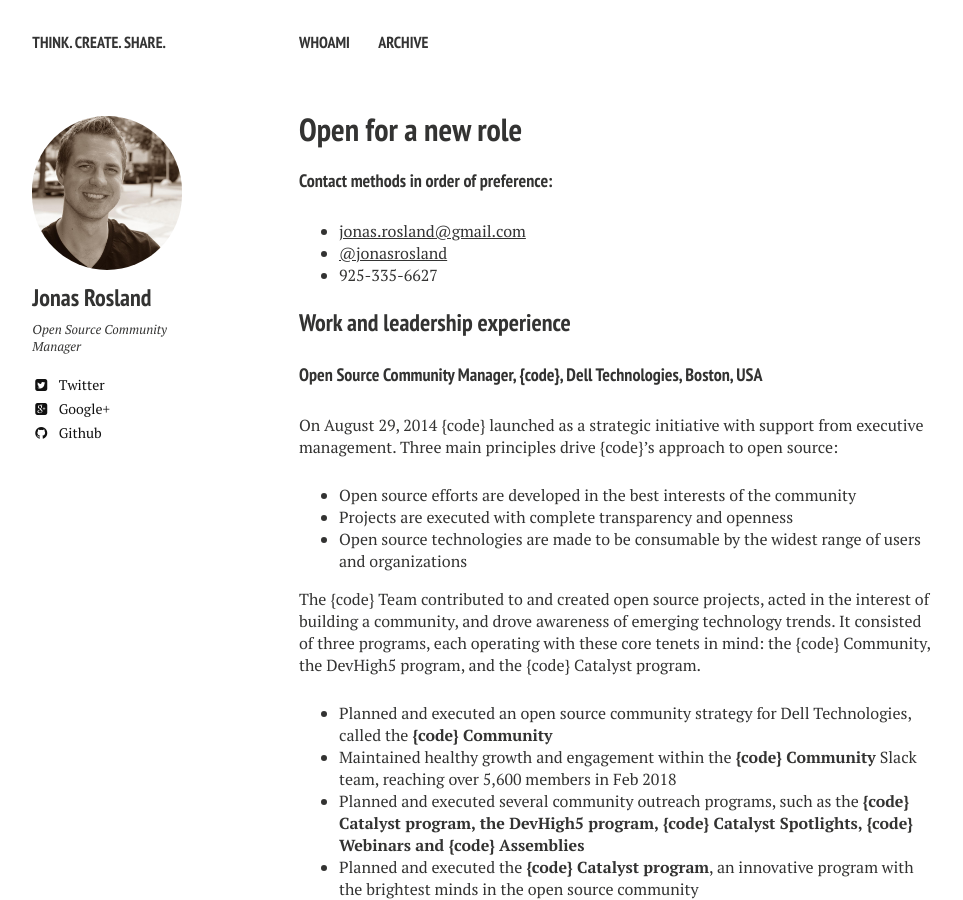
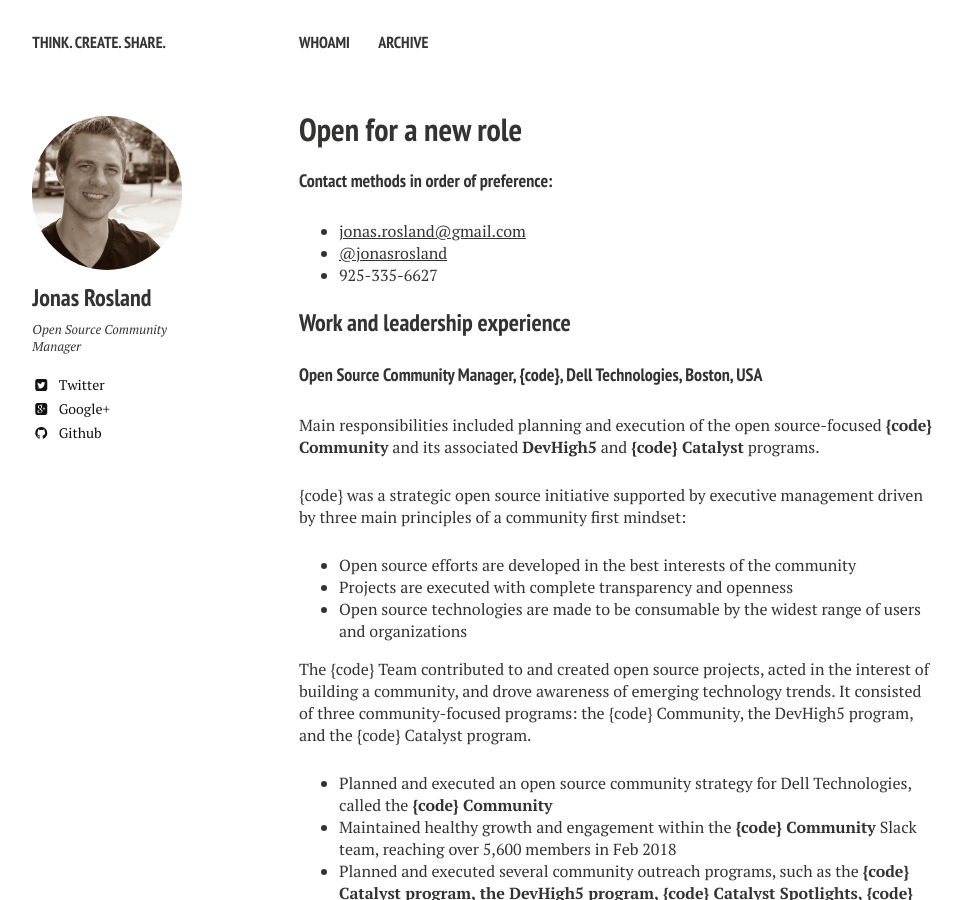
Before and after one commit to jonasrosland/old-blog, a Jekyll site: the page built from open-for-a-new-role.md, in a window 1280 px wide and 900 px high. Shown: the whole window, without its empty margins (21-984 px from the left). Built offline with Jekyll 4.4.1, drawn with Linux system fonts in a browser that asks for light colours; nearby versions of some CDN libraries.

Commit message:
Adding resume v2

```diff
--- a/open-for-a-new-role.md
+++ b/open-for-a-new-role.md
@@ -14,13 +14,15 @@ permalink: /open-for-a-new-role.html
 ### Work and leadership experience
 
 #### Open Source Community Manager, {code}, Dell Technologies, Boston, USA
-On August 29, 2014 {code} launched as a strategic initiative with support from executive management. Three main principles drive {code}'s approach to open source:
+Main responsibilities included planning and execution of the open source-focused **{code} Community** and its associated **DevHigh5** and **{code} Catalyst** programs.
+
+{code} was a strategic open source initiative supported by executive management driven by three main principles of a community first mindset:
 
 - Open source efforts are developed in the best interests of the community
 - Projects are executed with complete transparency and openness
 - Open source technologies are made to be consumable by the widest range of users and organizations
 
-The {code} Team contributed to and created open source projects, acted in the interest of building a community, and drove awareness of emerging technology trends. It consisted of three programs, each operating with these core tenets in mind: the {code} Community, the DevHigh5 program, and the {code} Catalyst program.
+The {code} Team contributed to and created open source projects, acted in the interest of building a community, and drove awareness of emerging technology trends. It consisted of three community-focused programs: the {code} Community, the DevHigh5 program, and the {code} Catalyst program.
 
  - Planned and executed an open source community strategy for Dell Technologies, called the **{code} Community**
  - Maintained healthy growth and engagement within the **{code} Community** Slack team, reaching over 5,600 members in Feb 2018
```
